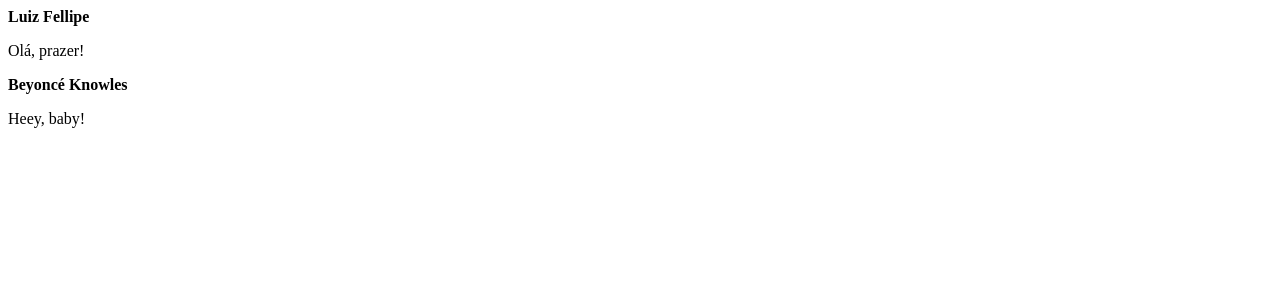
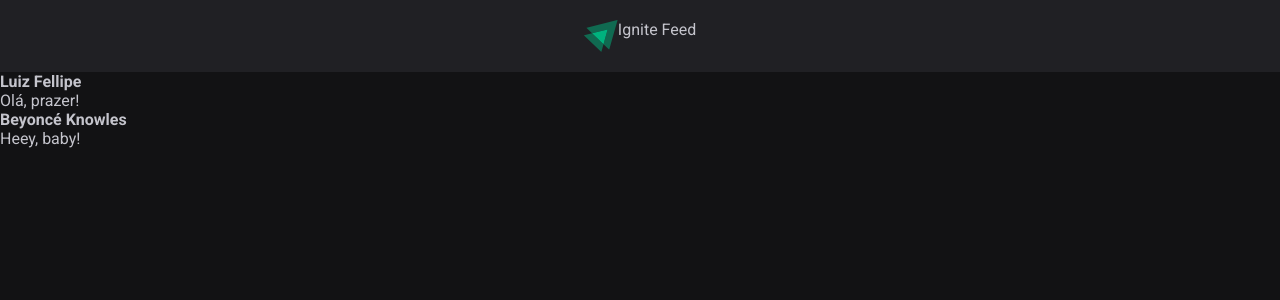
Before and after one commit to luizcampos/reactjs-projects, a React (Vite) app in the folder 01-fundamentos-react/: page / in a window 1280 px wide. Shown: the top 300 px of the page. Built offline with nearby package versions, Linux system fonts and the light colour scheme.

Commit message:
estilização do header

```diff
--- a/01-fundamentos-react/index.html
+++ b/01-fundamentos-react/index.html
@@ -2,9 +2,15 @@
 <html lang="pt-br">
   <head>
     <meta charset="UTF-8" />
+    <link rel="preconnect" href="https://fonts.googleapis.com"/>
+    <link rel="preconnect" href="https://fonts.gstatic.com" crossorigin/>
+
+
     <link rel="icon" type="image/svg+xml" href="/src/favicon.svg" />
     <meta name="viewport" content="width=device-width, initial-scale=1.0" />
-    <title>Vite App</title>
+
+    <link href="https://fonts.googleapis.com/css2?family=Roboto:wght@400;700&display=swap" rel="stylesheet"/>
+    <title>Ignite Feed</title>
   </head>
   <body>
     <div id="root"></div> <!-- div principal que recebe conteúdo de main.jsx-->
--- a/01-fundamentos-react/src/App.jsx
+++ b/01-fundamentos-react/src/App.jsx
@@ -1,8 +1,12 @@
+import { Header } from './components/Header';
 import { Post } from './Post';
+
+import './global.css';
 
 export function App() {
   return (
     <div>
+      <Header/>
       <Post author="Luiz Fellipe" content="Olá, prazer!" />
       <Post author="Beyoncé Knowles" content="Heey, baby!" />
     </div>
--- /dev/null
+++ b/01-fundamentos-react/src/components/Header.jsx
@@ -0,0 +1,12 @@
+import styles from './Header.module.css';
+
+import igniteLogo from '../assets/ignite-logo.svg'; /* retorna o caminho */
+
+export function Header(){
+    return(
+        <header className={styles.header}>
+            <img src={igniteLogo} alt="Logotipo do Ignite"></img>
+            Ignite Feed
+        </header>
+    );
+}
--- /dev/null
+++ b/01-fundamentos-react/src/components/Header.module.css
@@ -0,0 +1,10 @@
+.header {
+    background-color: var(--gray-800);
+    display: flex;
+    justify-content: center;
+    padding: 1.25rem 0; /*laterais - top/bottom*/
+}
+
+.header img {
+    height: 2rem; /*32px*/
+}
--- /dev/null
+++ b/01-fundamentos-react/src/global.css
@@ -0,0 +1,29 @@
+:root{  /* criação de variáveis */
+    --white: #fff;
+    --gray-100: #e1e1e6;
+    --gray-300: #c4c4cc;
+    --gray-400: #8d8d99;
+    --gray-600: #323238;
+    --gray-700: #29292e;
+    --gray-800: #202024;
+    --gray-900: #121214;
+    --green-500: #00875f;
+}
+
+*{
+    margin: 0;
+    padding: 0;
+    box-sizing: border-box; /*padding e border fazem parte do width e height, expremendo o conteúdo*/
+}
+
+body{
+    background-color: var(--gray-900);
+    color: var(--gray-300);
+    -webkit-font-smoothing: antialiased; /*Deixa a fonte mais fina*/
+}
+
+body, input, textarea, button {
+    font-family: 'Roboto', sans-serif;
+    font-weight: 400;
+    font-size: 1rem;
+}
```
Also changed, not shown: 01-fundamentos-react/src/assets/ignite-logo.svg (added).
